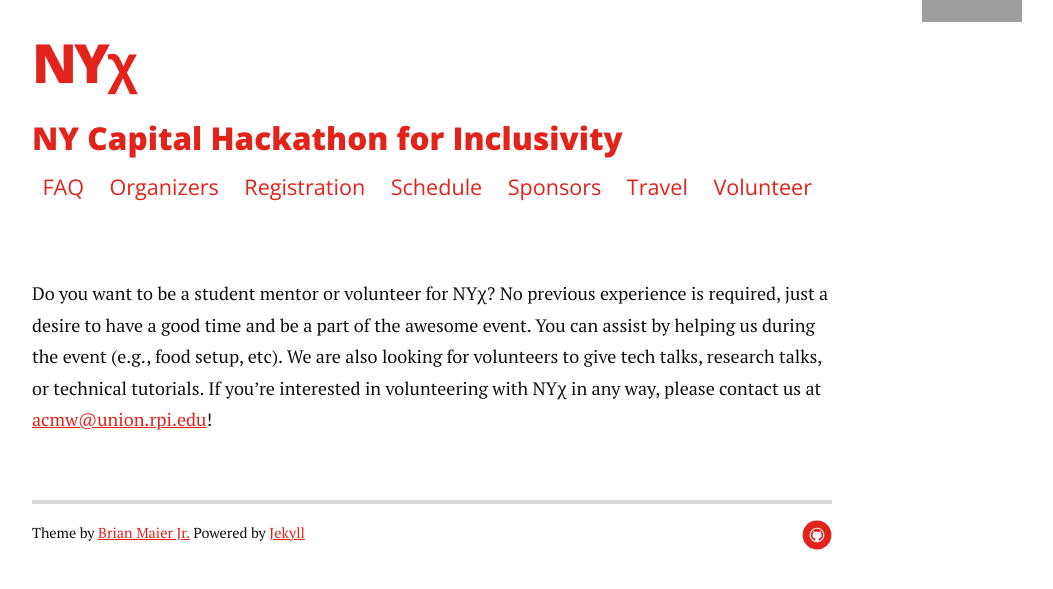
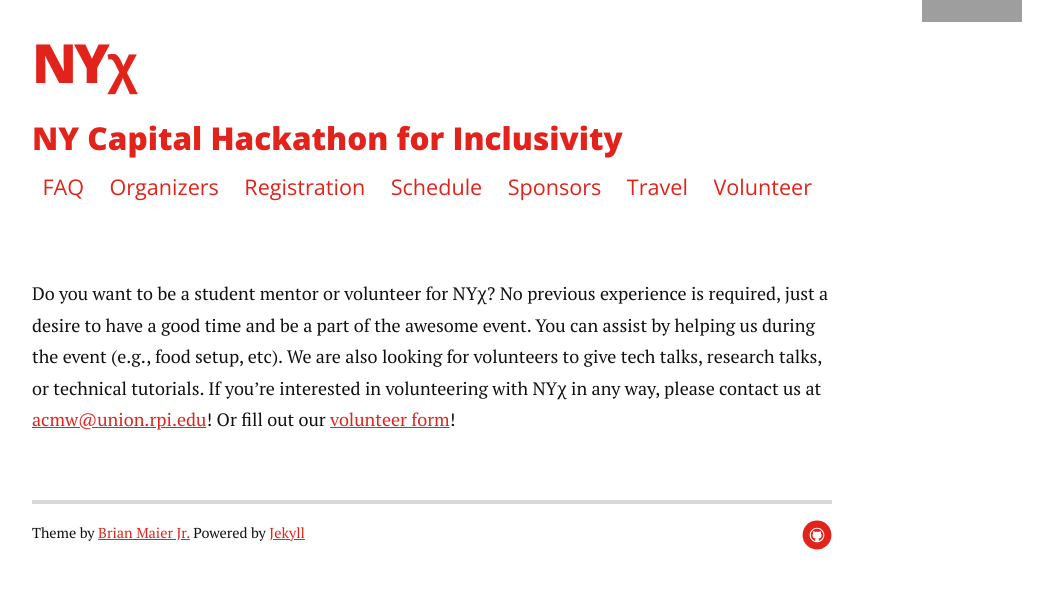
Before and after one commit to nychi/nychi.github.io, a Jekyll site: the page built from volunteer.md, in a window 1280 px wide. Shown: the top 589 px of the page, without its empty margins (208-1261 px from the left). Built offline with Jekyll 4.4.1, drawn with Linux system fonts in a browser that asks for light colours; nearby versions of some CDN libraries; grey boxes are pictures that could not be loaded.

Commit message:
added volunteer form

```diff
--- a/_posts/2016-2-22-volunteer-nychi.markdown
+++ b/_posts/2016-2-22-volunteer-nychi.markdown
@@ -6,3 +6,4 @@
 
 NY&chi; is looking for volunteers! We have many ways you can volunteer with us.  You can be a mentor, run a workshop on a technical topic, help with logistics, or some combination of the above!
 If you're interested in volunteering with NY&chi;, please contact us at <acmw@union.rpi.edu>!
+Or you can fill out our [volunteer form](https://docs.google.com/forms/d/1Pxir--NPzEquZPOBjsBzNtalJkRs4r5puN55q9TmLTw/viewform).
--- a/volunteer.md
+++ b/volunteer.md
@@ -5,3 +5,4 @@
 
 Do you want to be a student mentor or volunteer for NY&chi;? No previous experience is required, just a desire to have a good time and be a part of the awesome event. You can assist by helping us during the event (e.g., food setup, etc).  We are also looking for volunteers to give tech talks, research talks, or technical tutorials.
 If you're interested in volunteering with NY&chi; in any way, please contact us at <acmw@union.rpi.edu>!
+Or fill out our [volunteer form](https://docs.google.com/forms/d/1Pxir--NPzEquZPOBjsBzNtalJkRs4r5puN55q9TmLTw/viewform)!
```
